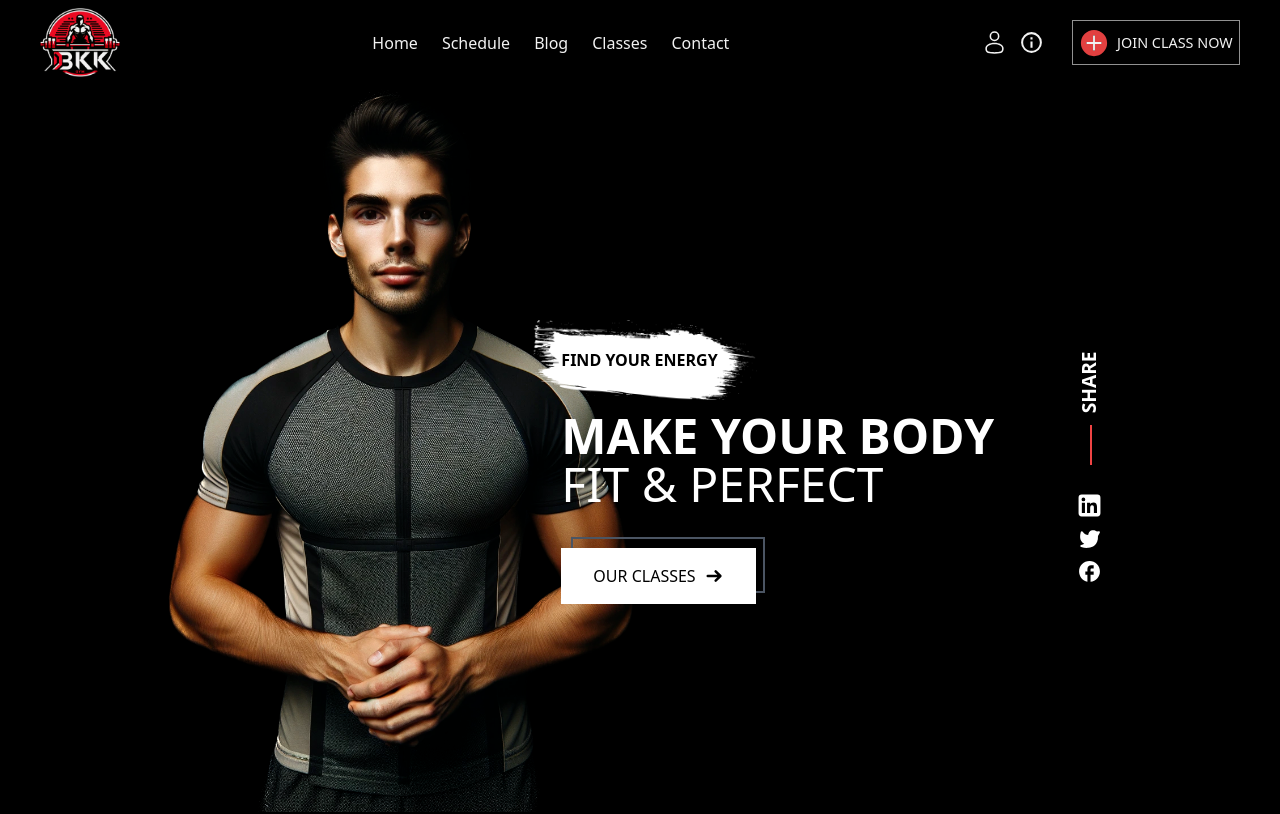
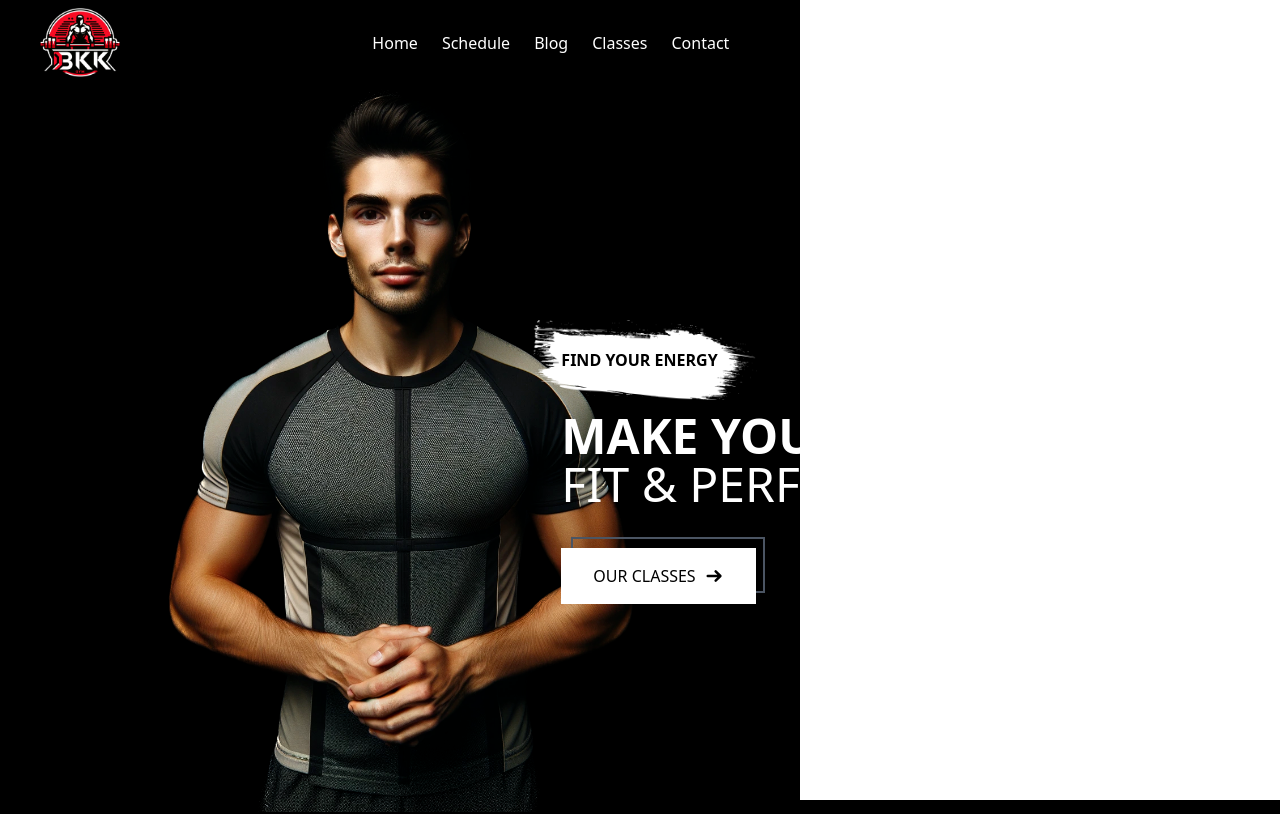
Before and after one commit to OnigiriKing/new-project, a React (Create React App) app: page / in a window 1280 px wide. Shown: the top 814 px of the page. Built offline with nearby package versions, Linux system fonts and the light colour scheme.

Commit message:
Login comp update

```diff
--- a/src/components/loginComp/Login.jsx
+++ b/src/components/headerComp/Header.Login/Login.jsx
@@ -1,9 +1,6 @@
-
-
 export default function Login() {
   return (
-    <div class="w-full flex flex-col items-center">
-      <TopComp des="About" />
+    <div class="w-[30rem] flex flex-col items-center absolute h-[100vh] bg-white right-0">
       <div class="common-wrapper pt-[4rem]">
 
       </div>
--- a/src/components/headerComp/Header.jsx
+++ b/src/components/headerComp/Header.jsx
@@ -2,6 +2,7 @@ import { Link } from "react-router-dom";
 import logo from "utils/img/logo.png";
 import allSvg from "svg/allSvg";
 import React from "react";
+import Login from "./Header.Login/Login";
 
 export default function Header() {
   const [scrolled, setScroll] = React.useState(false);
@@ -22,11 +23,13 @@ export default function Header() {
   }, []);
 
   return (
+    <div>
       <div
         class={`fixed flex justify-center w-full top-0 ${
           scrolled ? "bg-transparent" : "bg-black"
-      } opacity-95  text-white z-50`}
+        }  text-white z-50`}
       >
+        <Login />
         <div class="justify-between  common-wrapper items-center flex py-2">
           <Link to="/">
             <img src={logo} alt="logo" class="w-20" />
@@ -60,5 +63,6 @@ export default function Header() {
           </div>
         </div>
       </div>
+    </div>
   );
 }
--- a/src/components/loginComp/index.js
+++ /dev/null
@@ -1,3 +0,0 @@
-import Login from "./Login";
-
-export default Login;
--- a/src/pages/Login/LoginPage.js
+++ b/src/pages/Login/LoginPage.js
@@ -1,4 +1,4 @@
-import Login from "components/loginComp";
+import Login from "components/headerComp/loginComp";
 
 export default function HeaderPage() {
   return (
```
Also changed, not shown: src/dist/style.css. Lines whose indentation alone changed are shown as unchanged.
